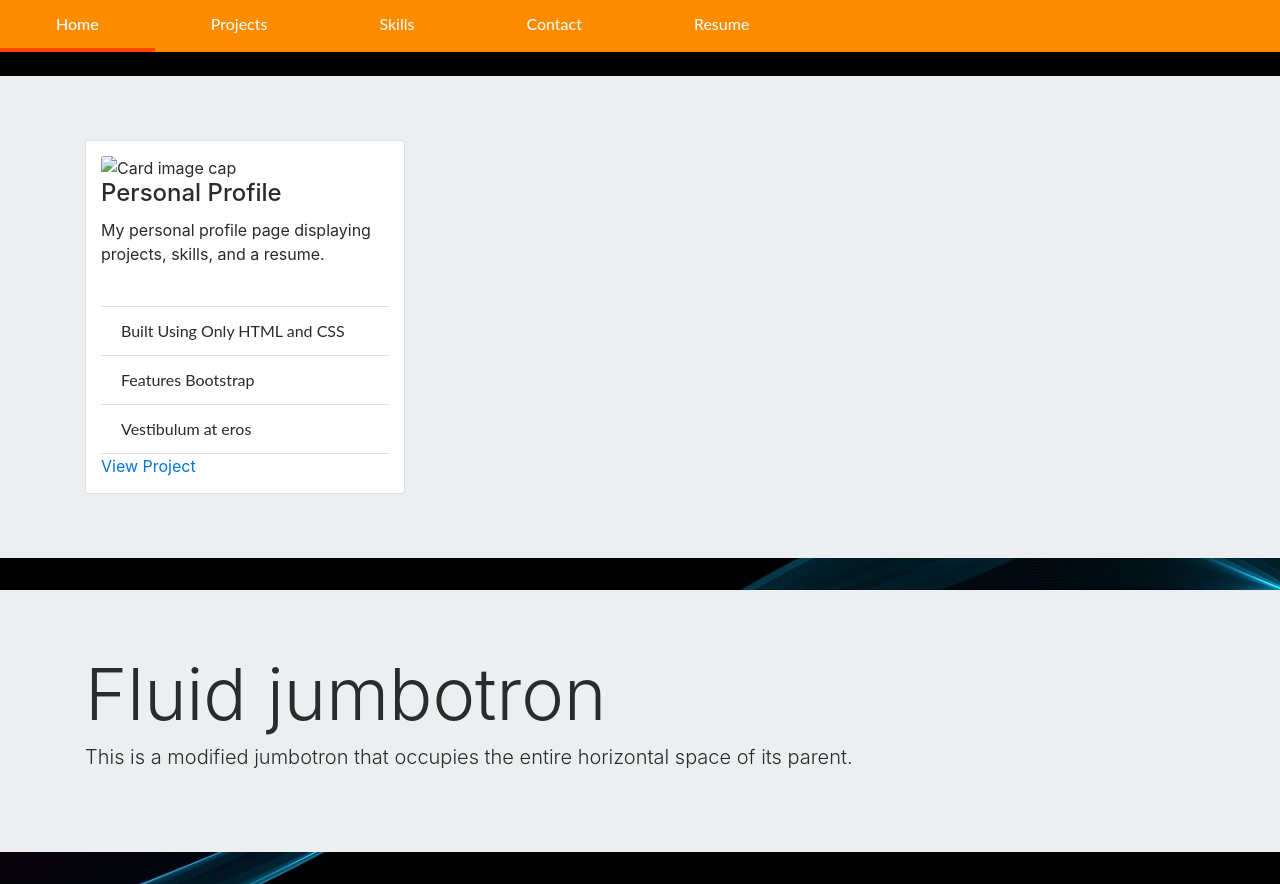
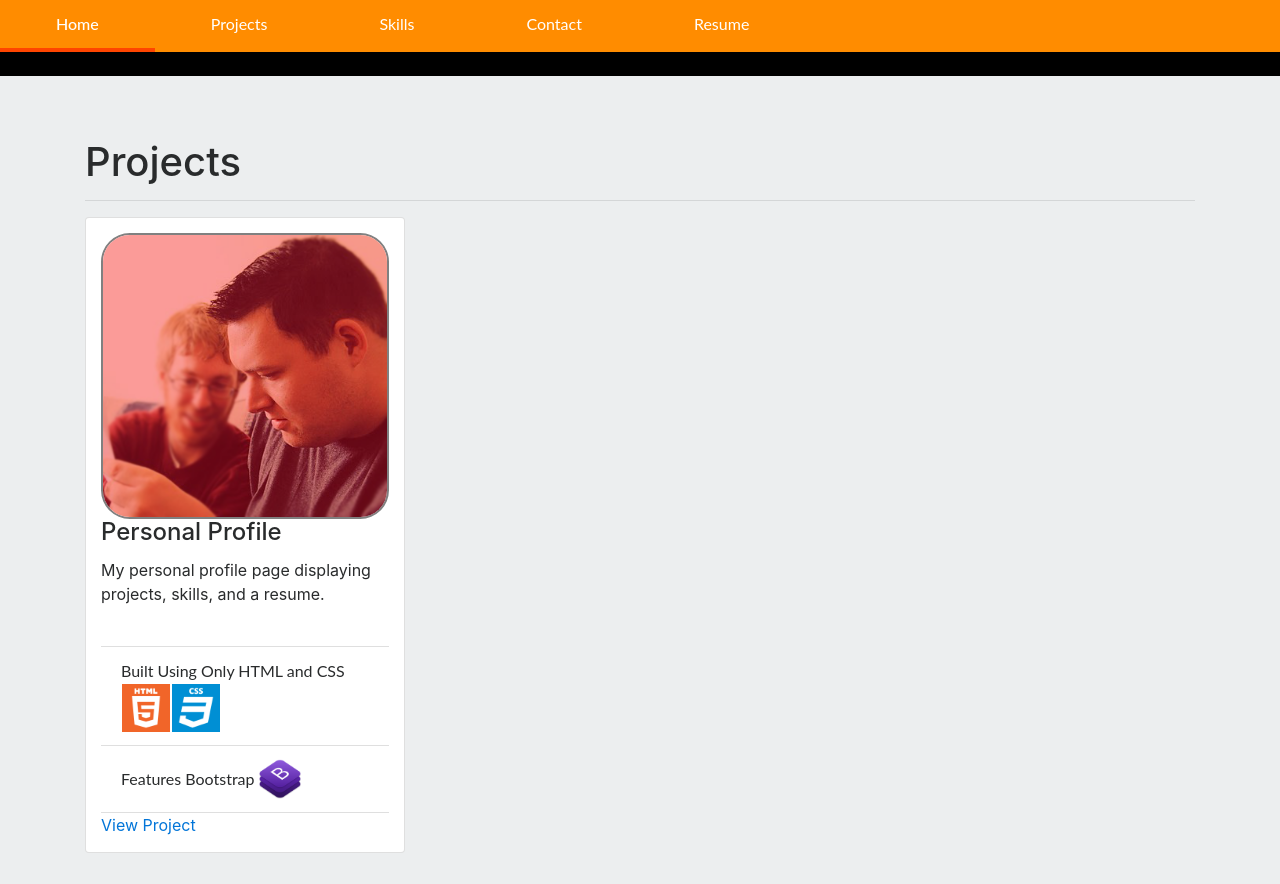
Before and after one commit to warrec/profile-site2, a plain HTML site: page index.html in a window 1280 px wide. Shown: the top 884 px of the page. Drawn offline with nearby package versions, Linux system fonts and the light colour scheme; a script that the page names is missing.

Commit message:
site update

```diff
--- a/css/main.css
+++ b/css/main.css
@@ -15,9 +15,12 @@ height: 100vh;
 .cardicons {
     max-height: 50px;
     max-width: 50px;
-    padding: 1px;
+    float:left;
+	padding:1px;
+	width:200px;
 
 }
+
 
 
 
@@ -352,10 +355,10 @@ li a:hover {
 
 
 .prof-image1 {
-    max-height: 80px;
-    max-width: 80px;
-    border-radius: 50%;
-    border: 4px solid skyblue;
+    max-height: 300px;
+    max-width: 300px;
+    border-radius: 10%;
+    border: 2px solid gray;
 
 }
 
--- a/index.html
+++ b/index.html
@@ -63,18 +63,22 @@
 
     <div class="jumbotron jumbotron-fluid">
     <div class="container">
+        <h1>Projects</h1>
+        <hr>
 
     <div class="card" style="width: 20rem; padding: 15px;">
-    <img class="card-img-top" src="..." alt="Card image cap">
+    <img class="card-img-top prof-image1" src="https://cdn.rawgit.com/warrec/profile-site2/b3a7ae90/images/prof_pic_main.png" alt="Profile Pic">
     <div class="card-body">
     <h4 class="card-title">Personal Profile</h4>
     <p class="card-text">My personal profile page displaying projects, skills, and a resume.</p><br>
     </div>
 
-    <ul class="list-group list-group-flush">
-    <li class="list-group-item">Built Using Only HTML and CSS</li>
-    <li class="list-group-item">Features Bootstrap</li>
-    <li class="list-group-item">Vestibulum at eros</li>
+    <ul class="list-group list-group-flush card-text">
+
+    <li class="list-group-item">Built Using Only HTML and CSS <img src="https://cdn.rawgit.com/warrec/profile-site2/b3a7ae90/images/HTML5.png" class="cardicons"><img src="https://cdn.rawgit.com/warrec/profile-site2/b3a7ae90/images/css3.png" class="cardicons"></li>
+
+    <li class="list-group-item">Features Bootstrap<img src="https://cdn.rawgit.com/warrec/profile-site2/b3a7ae90/images/bootstrap_icon.png" class="cardicons"></li>
+
     </ul>
     <div class="card-body">
     <a href="#" class="card-link">View Project</a>
```
Also changed, not shown: 1 other file.
